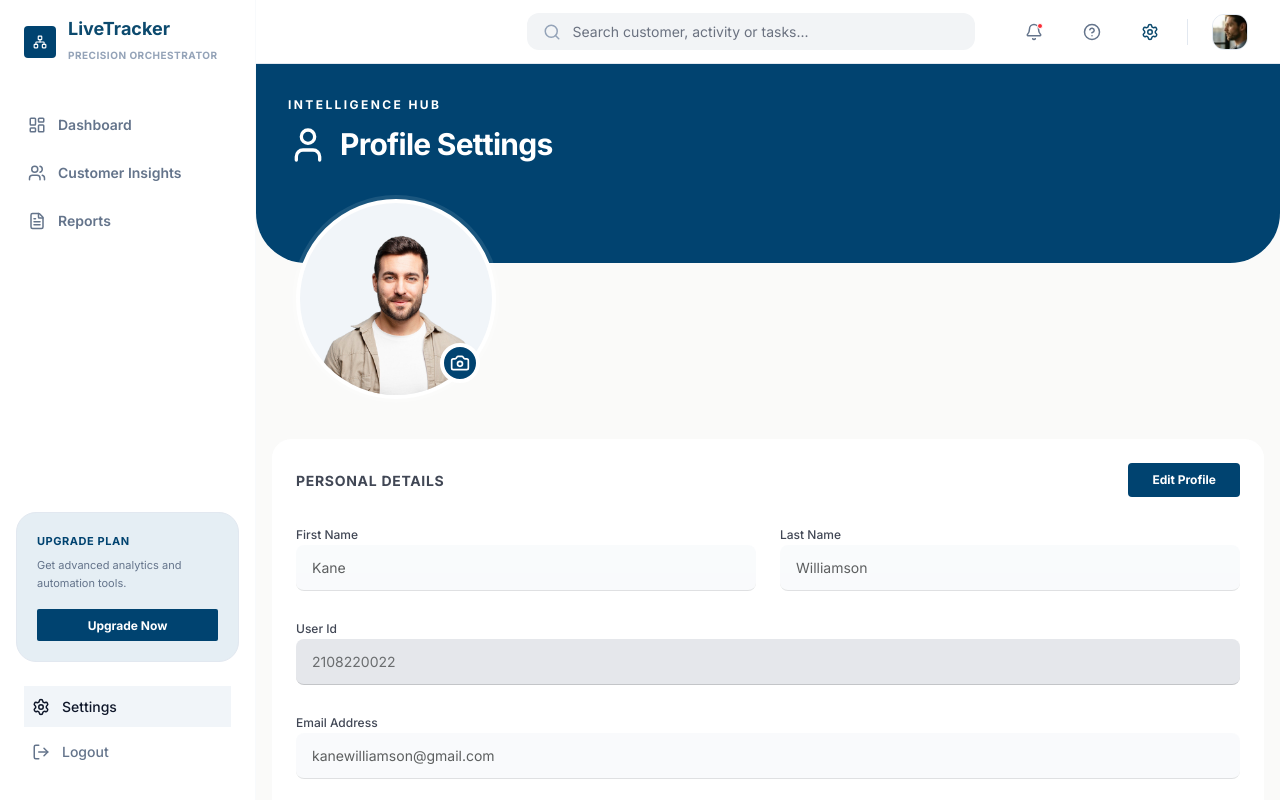
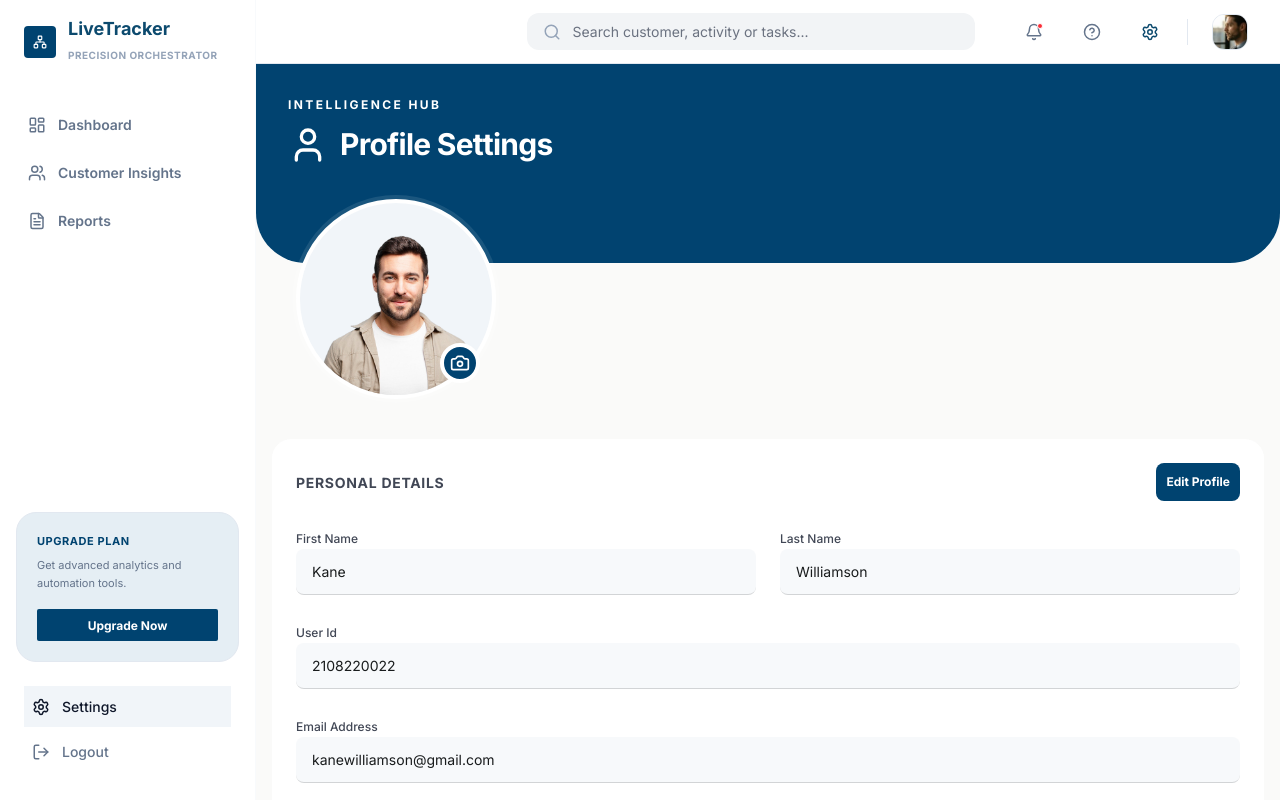
Before and after one commit to Kuberan1810/FolleiPhase1, a React (Vite) app: page /settings/profile in a window 1280 px wide. Built offline with nearby package versions, Linux system fonts and the light colour scheme; a web font is replaced by a local one.

Commit message:
settings

```diff
--- a/src/Pages/Settings/Profile/components/PersonalDetails.tsx
+++ b/src/Pages/Settings/Profile/components/PersonalDetails.tsx
@@ -39,7 +39,7 @@ const PersonalDetails: React.FC<PersonalDetailsProps> = ({ data, isEditing, onEd
                 {!isEditing ? (
                     <button
                         onClick={onEdit}
-                        className="px-6 py-2 bg-[#004370] text-white text-[12px] font-bold rounded-[4px] cursor-pointer hover:bg-[#00365a] transition-all"
+                        className="p-[10px] bg-[#004370] text-white text-[12px] font-bold rounded-[8px] cursor-pointer hover:bg-[#00365a] transition-all"
                     >
                         Edit Profile
                     </button>
@@ -47,13 +47,13 @@ const PersonalDetails: React.FC<PersonalDetailsProps> = ({ data, isEditing, onEd
                     <div className="flex gap-3">
                         <button
                             onClick={onCancel}
-                            className="px-6 py-2 bg-[#F3F4F5] text-[#767676] text-[12px] font-bold rounded-[4px] cursor-pointer hover:bg-[#e8eaeb] transition-all"
+                            className="p-[10px] bg-[#F3F4F5] text-[#767676] text-[12px] font-bold rounded-[8px] cursor-pointer hover:bg-[#e8eaeb] transition-all"
                         >
                             Cancel
                         </button>
                         <button
                             onClick={handleFormSave}
-                            className="px-6 py-2 bg-[#004370] text-white text-[12px] font-bold rounded-[4px] cursor-pointer hover:bg-[#00365a] transition-all"
+                            className="p-[10px] bg-[#004370] text-white text-[12px] font-bold rounded-[8px] cursor-pointer hover:bg-[#00365a] transition-all"
                         >
                             Save Changes
                         </button>
@@ -71,7 +71,7 @@ const PersonalDetails: React.FC<PersonalDetailsProps> = ({ data, isEditing, onEd
                             value={formData.firstName}
                             onChange={handleChange}
                             disabled={!isEditing}
-                            className="w-full px-[16px] py-[12px] border-b-[0.5px] border-[#000000]/15 rounded-[8px] bg-[#F7F9FB] text-[14px] text-[#191C1D] outline-none transition-colors disabled:opacity-70"
+                            className="w-full px-[16px] py-[12px] border-b-[0.5px] border-[#000000]/15 rounded-[8px] bg-[#F7F9FB] text-[14px] text-[#191C1D] outline-none transition-colors "
                         />
                     </div>
                     <div className="space-y-0.5">
@@ -82,7 +82,7 @@ const PersonalDetails: React.FC<PersonalDetailsProps> = ({ data, isEditing, onEd
                             value={formData.lastName}
                             onChange={handleChange}
                             disabled={!isEditing}
-                            className="w-full px-[16px] py-[12px] border-b-[0.5px] border-[#000000]/15 rounded-[8px] bg-[#F7F9FB] text-[14px] text-[#191C1D] outline-none transition-colors disabled:opacity-70"
+                            className="w-full px-[16px] py-[12px] border-b-[0.5px] border-[#000000]/15 rounded-[8px] bg-[#F7F9FB] text-[14px] text-[#191C1D] outline-none transition-colors"
                         />
                     </div>
                 </div>
@@ -94,7 +94,8 @@ const PersonalDetails: React.FC<PersonalDetailsProps> = ({ data, isEditing, onEd
                         name="userId"
                         value={formData.userId}
                         disabled={true}
-                        className="w-full px-[16px] py-[12px] border-b-[0.5px] border-[#000000]/15 rounded-[8px] bg-[#E5E7EB] text-[14px] text-[#191C1D]/60 outline-none cursor-not-allowed"
+                        className={`w-full px-[16px] py-[12px] border-b-[0.5px] border-[#000000]/15 rounded-[8px] text-[14px] text-[#191C1D] outline-none cursor-not-allowed transition-colors ${isEditing ? 'bg-[#E5E7EB]' : 'bg-[#F7F9FB]'
+                            }`}
                     />
                 </div>
 
@@ -106,7 +107,7 @@ const PersonalDetails: React.FC<PersonalDetailsProps> = ({ data, isEditing, onEd
                         value={formData.email}
                         onChange={handleChange}
                         disabled={!isEditing}
-                        className="w-full px-[16px] py-[12px] border-b-[0.5px] border-[#000000]/15 rounded-[8px] bg-[#F7F9FB] text-[14px] text-[#191C1D] outline-none transition-colors disabled:opacity-70"
+                        className="w-full px-[16px] py-[12px] border-b-[0.5px] border-[#000000]/15 rounded-[8px] bg-[#F7F9FB] text-[14px] text-[#191C1D] outline-none transition-colors"
                     />
                 </div>
 
@@ -118,7 +119,7 @@ const PersonalDetails: React.FC<PersonalDetailsProps> = ({ data, isEditing, onEd
                         value={formData.phone}
                         onChange={handleChange}
                         disabled={!isEditing}
-                        className="w-full px-[16px] py-[12px] border-b-[0.5px] border-[#000000]/15 rounded-[8px] bg-[#F7F9FB] text-[14px] text-[#191C1D] outline-none transition-colors disabled:opacity-70"
+                        className="w-full px-[16px] py-[12px] border-b-[0.5px] border-[#000000]/15 rounded-[8px] bg-[#F7F9FB] text-[14px] text-[#191C1D] outline-none transition-colors"
                     />
                 </div>
             </div>
--- a/src/Pages/Settings/Profile/components/Preferences.tsx
+++ b/src/Pages/Settings/Profile/components/Preferences.tsx
@@ -100,7 +100,10 @@ const Preferences: React.FC<PreferencesProps> = ({ preferences, setPreferences }
                             checked={preferences.notifications}
                             onChange={() => setPreferences(prev => ({ ...prev, notifications: !prev.notifications }))}
                         />
-                        <div className="w-[36px] h-[20px] bg-gray-200 peer-focus:outline-none rounded-full peer peer-checked:after:translate-x-[16px] peer-checked:after:border-white after:content-[''] after:absolute after:top-[2px] after:left-[2px] after:bg-white after:border-gray-300 after:border after:rounded-full after:h-[16px] after:w-[16px] after:transition-all peer-checked:bg-[#0058BC]"></div>
+                        <div className="w-[36px] h-[20px] bg-gray-200 peer-focus:outline-none rounded-full peer peer-checked:after:translate-x-[16px]
+                        peer-checked:after:border-white after:content-[''] after:absolute after:top-[2px] after:left-[2px] after:bg-white after:border-gray-300
+                        after:border after:rounded-full after:h-[16px] after:w-[16px] after:transition-all peer-checked:bg-[#004370]">
+                        </div>
                     </label>
                 </div>
             </div>
--- a/src/Pages/Settings/Profile/components/Security.tsx
+++ b/src/Pages/Settings/Profile/components/Security.tsx
@@ -33,7 +33,7 @@ const Security: React.FC<SecurityProps> = ({ onOpenPasswordModal }) => {
                     </div>
                     <label className="relative inline-flex items-center cursor-pointer">
                         <input type="checkbox" className="sr-only peer" defaultChecked />
-                        <div className="w-[36px] h-[20px] bg-[#F3F4F5] peer-focus:outline-none rounded-full peer peer-checked:after:translate-x-[16px] peer-checked:after:border-white after:content-[''] after:absolute after:top-[2px] after:left-[2px] after:bg-white after:border-gray-300 after:border after:rounded-full after:h-[16px] after:w-[16px] after:transition-all peer-checked:bg-[#0058BC]"></div>
+                        <div className="w-[36px] h-[20px] bg-[#F3F4F5] peer-focus:outline-none rounded-full peer peer-checked:after:translate-x-[16px] peer-checked:after:border-white after:content-[''] after:absolute after:top-[2px] after:left-[2px] after:bg-white after:border-gray-300 after:border after:rounded-full after:h-[16px] after:w-[16px] after:transition-all peer-checked:bg-[#004370]"></div>
                     </label>
                 </div>
             </div>
--- a/src/Pages/Settings/Settings.tsx
+++ b/src/Pages/Settings/Settings.tsx
@@ -50,7 +50,7 @@ const Settings = () => {
       </div>
 
       <div className="max-w-3xl mx-auto -mt-10 md:-mt-14 px-4 relative z-20">
-        <div className="bg-white rounded-2xl md:rounded-[16px] overflow-hidden border border-white/20 backdrop-blur-xl">
+        <div className="bg-white rounded-2xl md:rounded-[16px] overflow-hidden shadow-[0px_1px_6px_0px_rgba(0,0,0,0.25)] border border-white/20 backdrop-blur-xl">
           <div className="flex flex-col">
             {settingsOptions.map((option, index) => (
               <SettingsItem
```
Also changed, not shown: src/Pages/Settings/Profile/components/ChangePasswordModal.tsx (+6 -6 lines).
